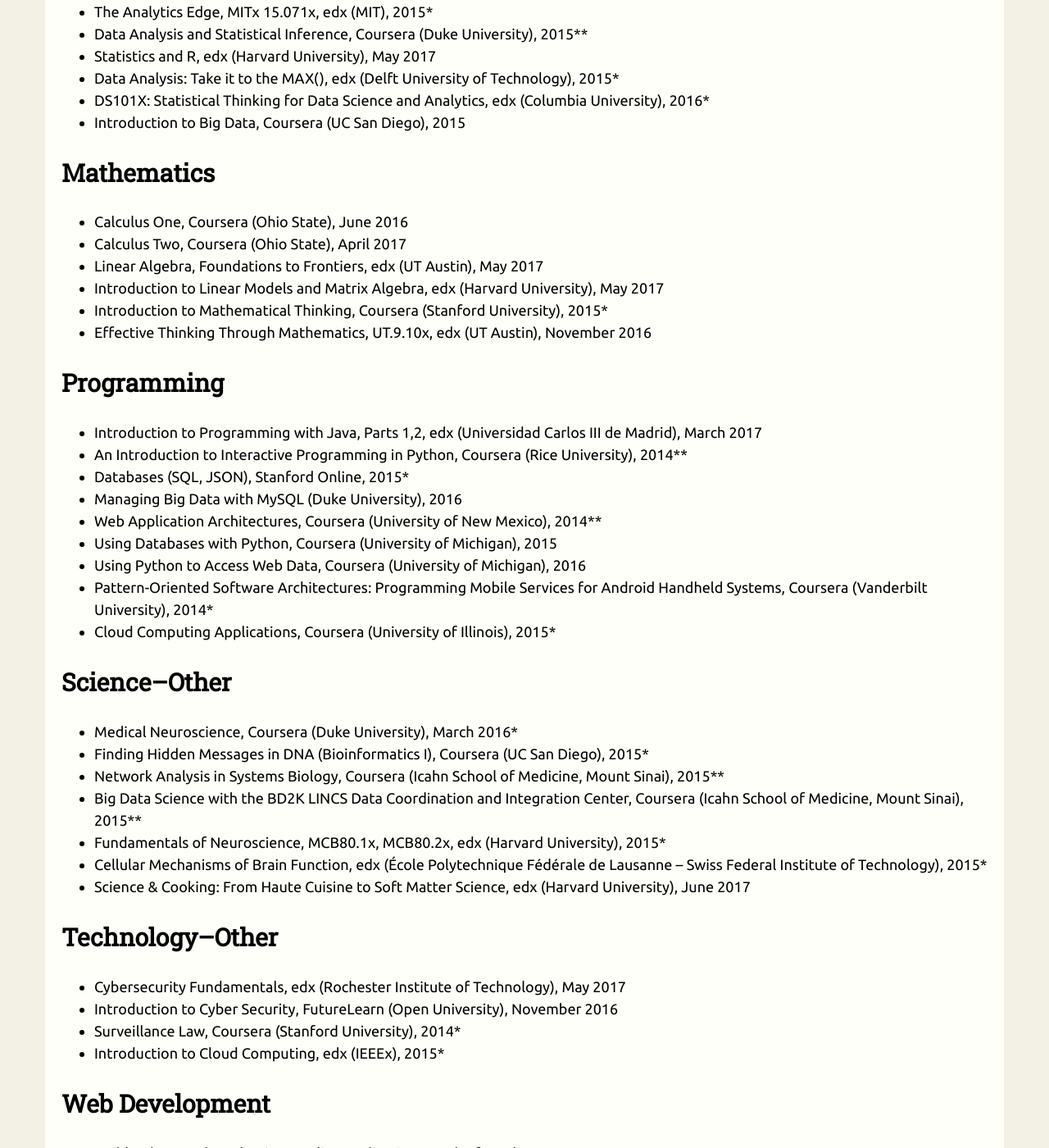
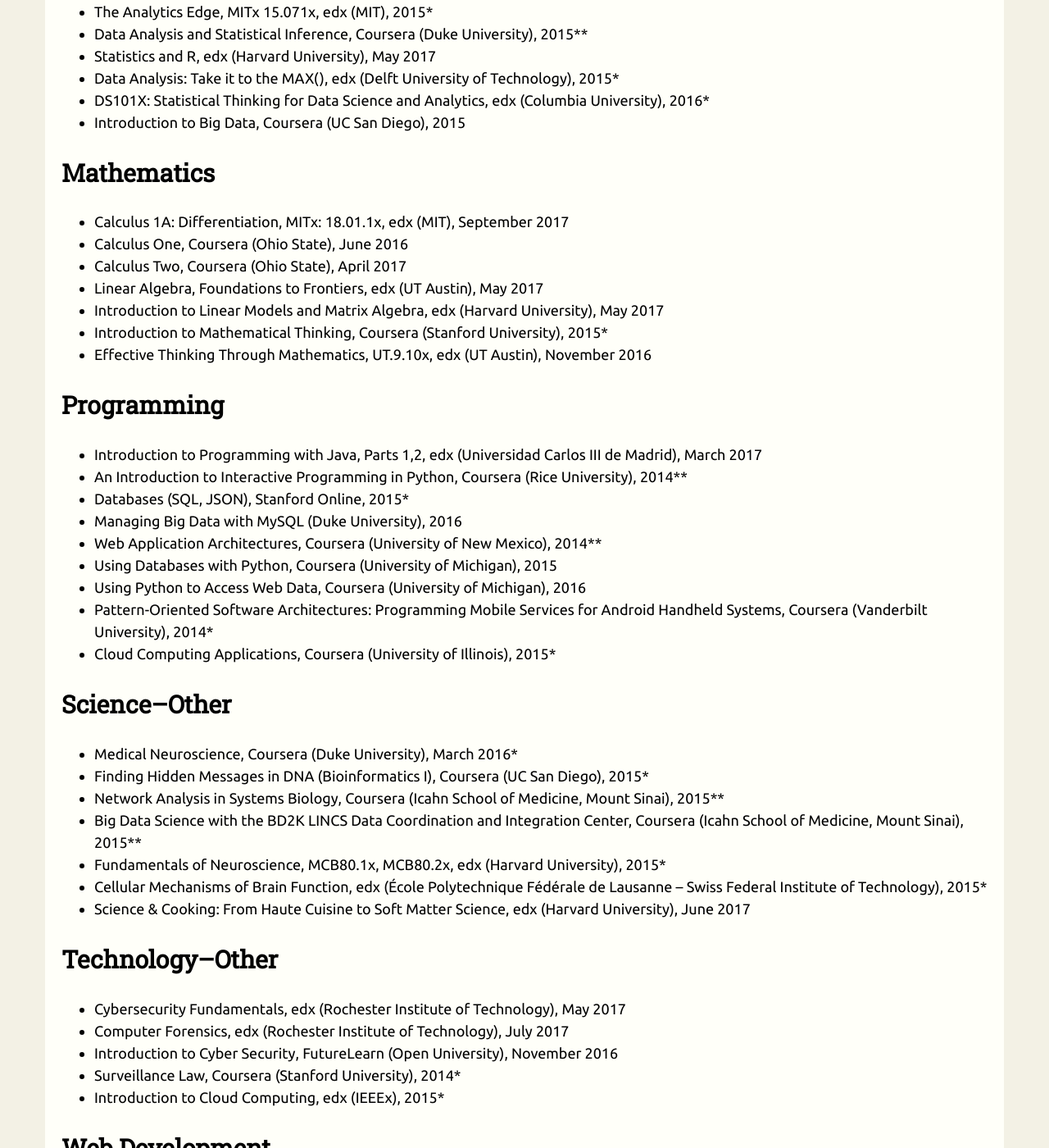
Before and after one commit to ashlynnpai/journal, a Jekyll site: the page built from _pages/courses.md, in a window 1280 px wide and 1400 px high, scrolled down 680 px. Shown: the whole window at 82% size. Built offline with Jekyll 4.4.1, drawn with Linux system fonts in a browser that asks for light colours.

Commit message:
add 18.01.1x edx

```diff
--- a/_pages/courses.md
+++ b/_pages/courses.md
@@ -28,6 +28,7 @@ A partial list of online courses completed.
 
 # Mathematics
 
+* Calculus 1A: Differentiation, MITx: 18.01.1x, edx (MIT), September 2017
 * Calculus One, Coursera (Ohio State), June 2016
 * Calculus Two, Coursera (Ohio State), April 2017
 * Linear Algebra, Foundations to Frontiers, edx (UT Austin), May 2017
@@ -60,6 +61,7 @@ A partial list of online courses completed.
 # Technology--Other
 
 * Cybersecurity Fundamentals, edx (Rochester Institute of Technology), May 2017
+* Computer Forensics, edx (Rochester Institute of Technology), July 2017
 * Introduction to Cyber Security, FutureLearn (Open University), November 2016
 * Surveillance Law, Coursera (Stanford University), 2014*
 * Introduction to Cloud Computing, edx (IEEEx), 2015*
```
